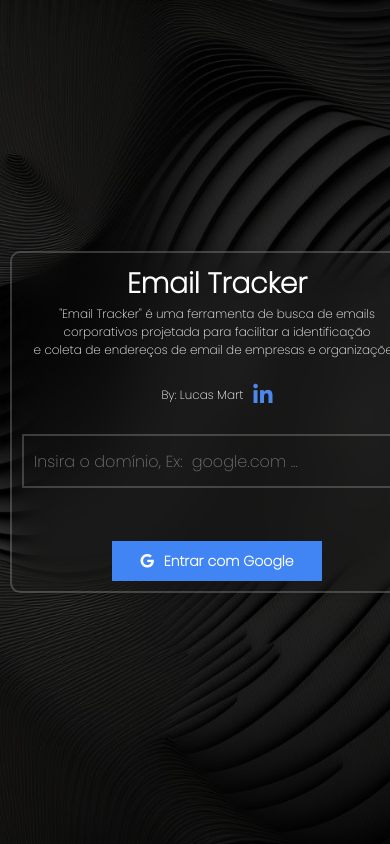
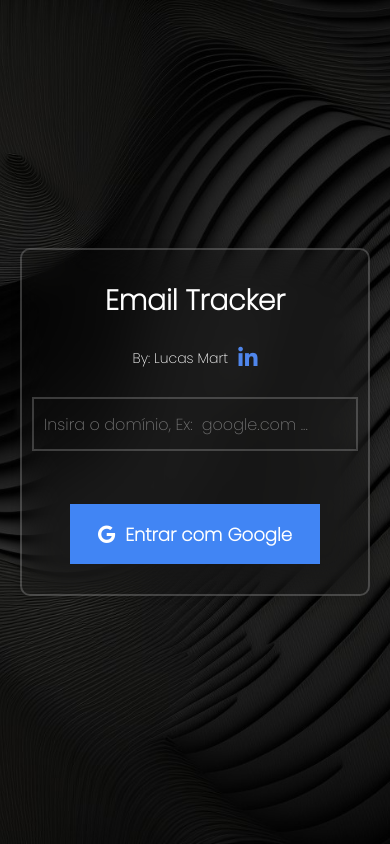
Before and after one commit to lucasmarrtt/email-tracker, a Django app: page / in a window 390 px wide; the page is wider, and only the part inside the window is pictured. Run offline with Django 3.2, Linux system fonts and the light colour scheme; some libraries are stand-ins or nearby versions.

Commit message:
Configurações finais para deploy

```diff
--- a/home/static/assets/css/style.css
+++ b/home/static/assets/css/style.css
@@ -24,8 +24,13 @@
 
 }
 
+.form-container{
+    width: 60%;
+    padding: 60px 40px;
+}
+
 .wrapper{
-    width: 1120px;
+    width: auto;
     background: transparent;
     border: 2px solid rgba(255, 255, 255, .2);
     backdrop-filter: blur(20px);
@@ -33,7 +38,7 @@
     color: #fff;
     border-radius: 10px;
     padding: 30px 60px;
-    margin-top: 50px;
+
 }
 
 .wrapper h1{
@@ -238,6 +256,24 @@
 
 
 
+@media (max-width: 920px)
+{
+    .form-container{
+        transition: 0.5s;
+        width: 70%;
+        padding: 30px 20px;
+    }
+    .wrapper h1{
+        transition: 0.5s;
+        font-size: 33px;
+        text-align: center;
+    }
+    .wrapper p{
+        transition: 0.5s;
+        font-size: 14px;
+        text-align: center;
+    }
+}
 
 
 
@@ -250,101 +286,62 @@
 
 
 
-/* Media Query */
-@media (max-width: 963px)
+@media (max-width: 1454px)
 {
-   .wrapper{
-        width: 620px;
+    .email-detail{
         transition: 0.5s;
-   }
+        display: inline-block;
+        margin-bottom: 20px;
+    }
+
+    .email-detail p {
+        margin-bottom: 5px;
+    }
 }
 
-@media (max-width: 763px)
+
+
+@media (max-width: 870px)
 {
-   .wrapper{
-        width: 420px;
+    .content-email{
         transition: 0.5s;
-   }
+        margin: 50px 0;
+        background-color: #ffffff;
+        padding: 5px 10px;
+        border-radius: 10px;
+    }
+    .wrapper{
+        transition: 0.5s;
+        width: auto;
+        background: transparent;
+        border: 2px solid rgba(255, 255, 255, .2);
+        backdrop-filter: blur(20px);
+        box-shadow: 0 0 10px rgba(0,0,0, .2);
+        color: #fff;
+        border-radius: 10px;
+        padding: 30px 10px;
 
-   .wrapper h1{
+    }
+}
+
+
+
+@media (max-width: 550px)
+{
+    .form-container{
+        transition: 0.5s;
+        width: 90%;
+        padding: 30px 20px;
+    }
+
+    .wrapper h1{
         transition: 0.5s;
         font-size: 28px;
         text-align: center;
     }
 
-    .wrapper p{
+    .text-apresentation{
         transition: 0.5s;
-        font-size: 14px;
-        text-align: center;
+        display: none;
     }
 }
-
-@media (max-width: 561px)
-{
-    body{
-        min-height: 100vh;
-    }
-
-   .wrapper{
-        width: 100%;
-        transition: 0.5s;
-        padding: 10px 10px;
-        margin: 50px 10px;
-   }
-
-   .wrapper h1{
-        transition: 0.5s;
-        font-size: 28px;
-        text-align: center;
-    }
-
-    .wrapper p{
-        transition: 0.5s;
-        font-size: 12px;
-        text-align: center;
-    }
-
-    .wrapper .input-box{
-        width: 100%;
-        height: 50px;
-        justify-content: space-between;
-        align-items: center;
-        margin: 30px 0;
-        /* display: block; /* Alterado de "display: inline-block;" para "display: block;" */
-    }
-
-    .remember-forgot .social-login{
-        background: #4185f4;
-        transition: 0.5s;
-        margin-top: 25px;
-        width: 200px;
-        display: flex;
-        align-items: center;
-        justify-content: center;
-        height: 30px;
-        padding: 5px;
-        cursor: pointer;
-        font-size: 14px;
-        font-weight: 600;
-    }
-
-    .remember-forgot .social-login:hover{
-        background: #3e6fca;
-        transition: 0.5s;
-        margin-top: 25px;
-        width: 200px;
-        display: flex;
-        align-items: center;
-        justify-content: center;
-        height: 30px;
-        padding: 10px;
-        cursor: pointer;
-        font-size: 14px;
-        font-weight: 600;
-
-    }
-
-    .remember-forgot .social-login i {
-        margin-right: 10px;
-    }
-}
--- a/home/templates/index.html
+++ b/home/templates/index.html
@@ -6,7 +6,7 @@
 <head>
     <meta charset="UTF-8">
     <meta name="viewport" content="width=device-width, initial-scale=1.0">
-    <title>Email Tracker</title>
+    <title>Email Tracker - Encontre emails de empresas e organizações</title>
 
     <link rel="stylesheet" href="{% static 'assets/css/style.css' %}">
 
@@ -22,11 +22,10 @@
     <section class="form-container">
 
         <div class="wrapper">
-
             <form method="POST" action="">
                 {% csrf_token %}
                 <h1>Email Tracker</h1>
-                <p>"Email Tracker" é uma ferramenta de busca de emails corporativos projetada
+                <p class="text-apresentation">"Email Tracker" é uma ferramenta de busca de emails corporativos projetada
                     para facilitar a identificação<br> e coleta de
                     endereços de email de empresas e organizações.
                 </p>
@@ -40,12 +39,7 @@
                     <button type="submit"><i class="fa-solid fa-magnifying-glass"></i></button>
                     {% endif %}
                 </div>
-
-
                 <div class="remember-forgot">
-
-
-
                     {% if request.user.is_authenticated %}
                     <a class="logout" href="/sign-out">SAIR</a>
                     {% else %}
@@ -54,32 +48,18 @@
                         <a href="{% provider_login_url 'google' %}" > Entrar com Google</a>
                     </div>
                     {% endif %}
-
-
                 </div>
-
-
-
-
-
             </form>
-
-
-
         </div>
 
 
         {% if search_confirm %}
         <div class="content-email">
-
             <div class="results-detail">
                 <h4>Resultados para: &nbsp; <small>{{ domain }}</small></h4>
                 <h4>Organização: &nbsp; <small>{% if industry == None %} Sem dados da organização {% else %} {{ industry }} {% endif %}</small></h4>
             </div>
-
             <div class="content">
-
-
                 {% for email in emails %}
                 <div class="content-email-loop">
                     <di class="email-detail">
@@ -92,8 +72,8 @@
                     <ul>
                         {% for source in email.sources %}
                             <li>
-                                <p><strong>Domínio: </strong>{{ source.domain }}</p>
-                                <p class="p-detail"><strong>URI: </strong>{{ source.uri }}</p>
+                                <p><strong>Domínio: </strong>{{ source.domain|truncatechars:15 }}</p>
+                                <p class="p-detail"><strong>URI: </strong>{{ source.uri|truncatechars:25 }}</p>
                                 <p class="p-detail"><strong>Extraído em: </strong>{{ source.extracted_on }}</p>
                                 <p class="p-detail"><strong>Visto pela última vez em: </strong>{{ source.last_seen_on }}</p>
                                 <p class="p-detail"><strong>Está na página: </strong>{{ source.still_on_page }}</p>
@@ -102,14 +82,8 @@
                     </ul>
                 </div>
                 {% endfor %}
-
-
-
             </div>
-
-
         </div>
-
         {% endif %}
 
 
--- a/system/settings.py
+++ b/system/settings.py
@@ -31,7 +31,7 @@
 
 # Application definition
 
-SITE_ID = 2
+SITE_ID = 1
 
 INSTALLED_APPS = [
     'django.contrib.admin',
```
Also changed, not shown: other parts of home/static/assets/css/style.css (+22 -9 lines), db.sqlite3. Lines whose indentation alone changed are shown as unchanged.
